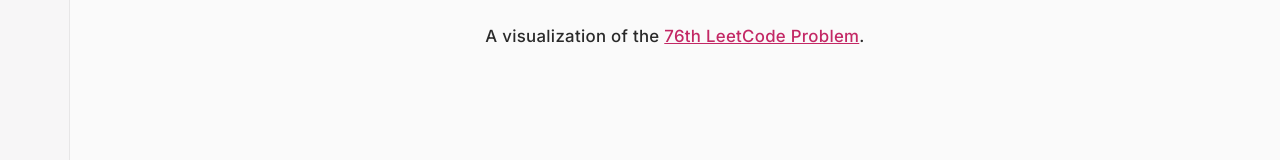
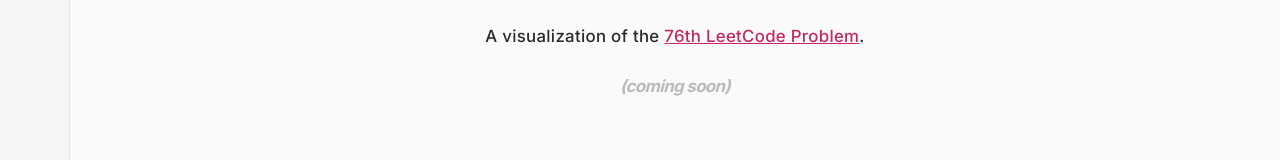
Before and after one commit to denniswritescode/denniscodes.io, a React (Create React App) app: page /experiments/min-window-substring in a window 1280 px wide. Shown: the part 141-301 px from the top of the page. Built offline with nearby package versions, Linux system fonts and the light colour scheme.

Commit message:
coming soon mws

```diff
--- a/src/Pages/Experiments/ExperimentList/Windows/MinWindowSubstring/MinWindowSubstring.js
+++ b/src/Pages/Experiments/ExperimentList/Windows/MinWindowSubstring/MinWindowSubstring.js
@@ -11,6 +11,8 @@ class MinWindowSubstring extends Component {
 
         <p>A visualization of the <a href="https://leetcode.com/problems/minimum-window-substring/" target="_blank">76th LeetCode Problem</a>.</p>
 
+        <p className="coming-soon">(coming soon)</p>
+
       </div>
     );
   }
--- a/src/Shared/SingleExperiment/SingleExperiment.css
+++ b/src/Shared/SingleExperiment/SingleExperiment.css
@@ -13,6 +13,13 @@
     text-align: center;
 }
 
+.experiments .single-experiment p.coming-soon {
+    color: #bababa;
+    letter-spacing: -0.05rem;
+    font-weight: 700;
+    font-style: italic;
+}
+
 @media (max-width: 576px) {
     .experiments .single-experiment h3 {
         font-size: 2rem !important;
```
